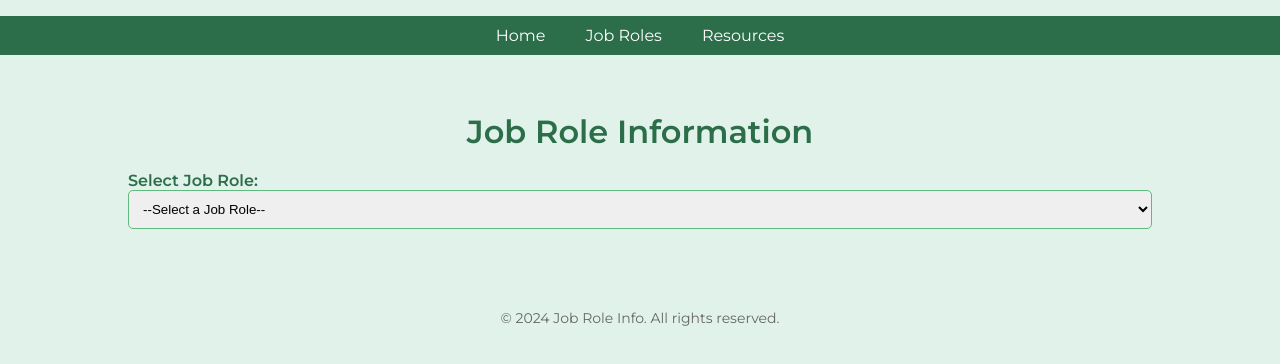
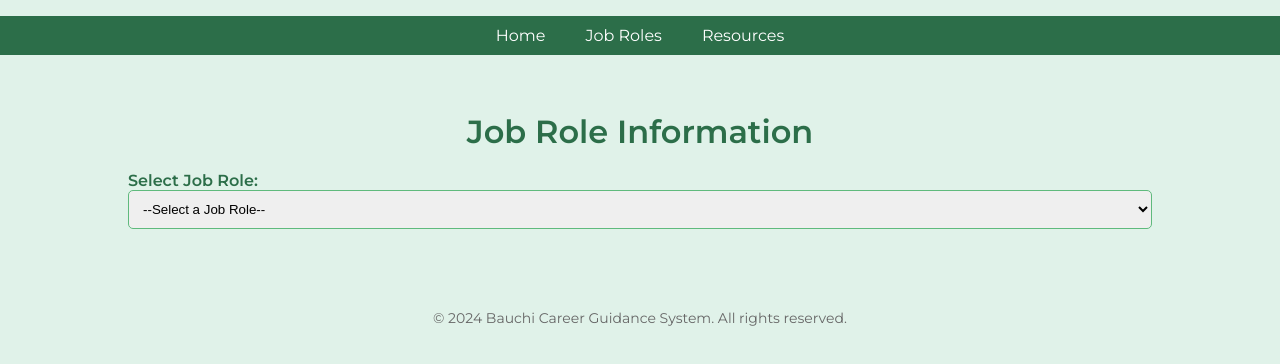
Before and after one commit to thesardauna/3MTT-Hackaton, a plain HTML site: page job_role.html in a window 1280 px wide. Drawn offline with Linux system fonts and the light colour scheme.

Commit message:
Update job_role.html

```diff
--- a/job_role.html
+++ b/job_role.html
@@ -43,7 +43,7 @@
     </div>
 
     <div class="footer">
-        <p>&copy; 2024 Job Role Info. All rights reserved.</p>
+        <p>&copy; 2024 Bauchi Career Guidance System. All rights reserved.</p>
     </div>
 
     <script src="script.js"></script>
```
